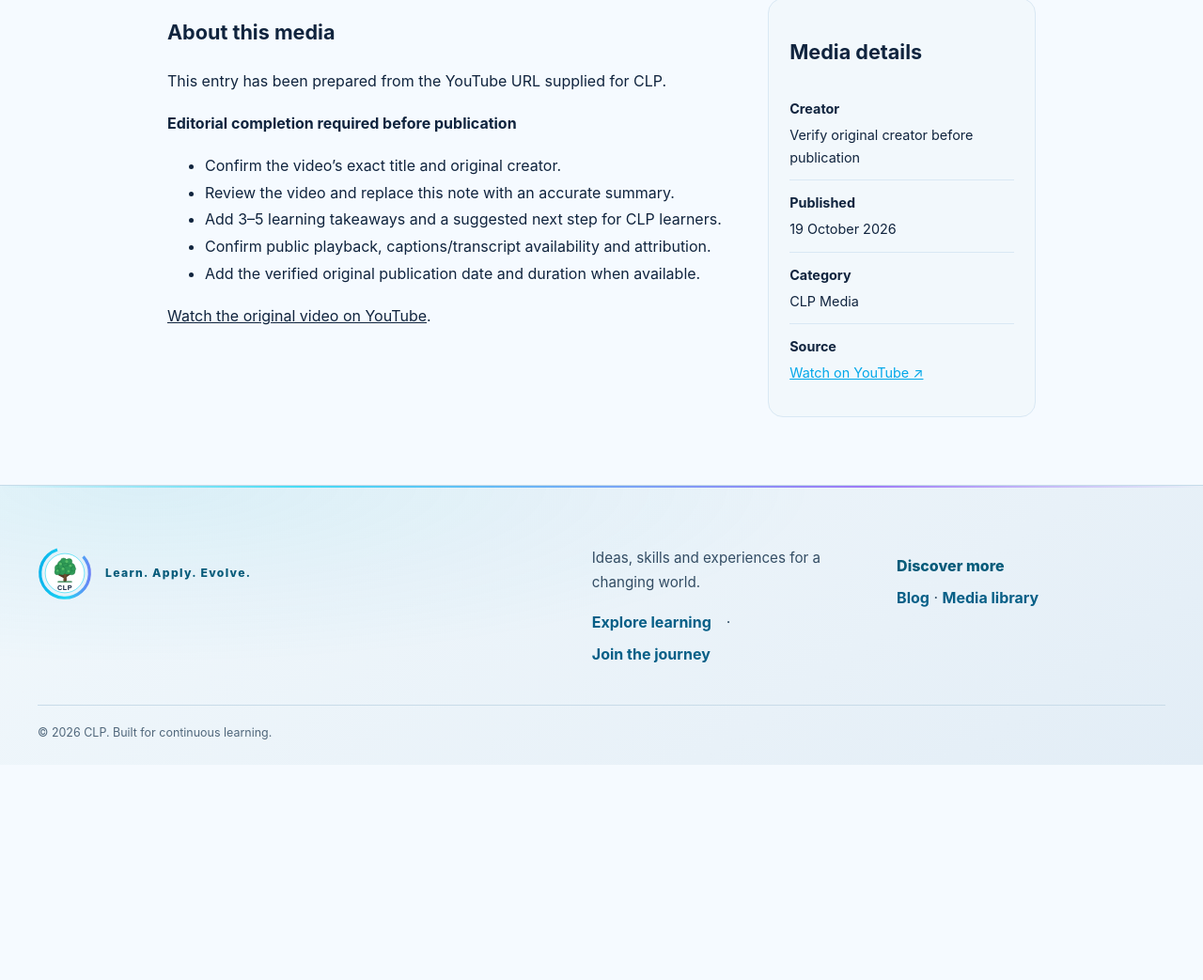
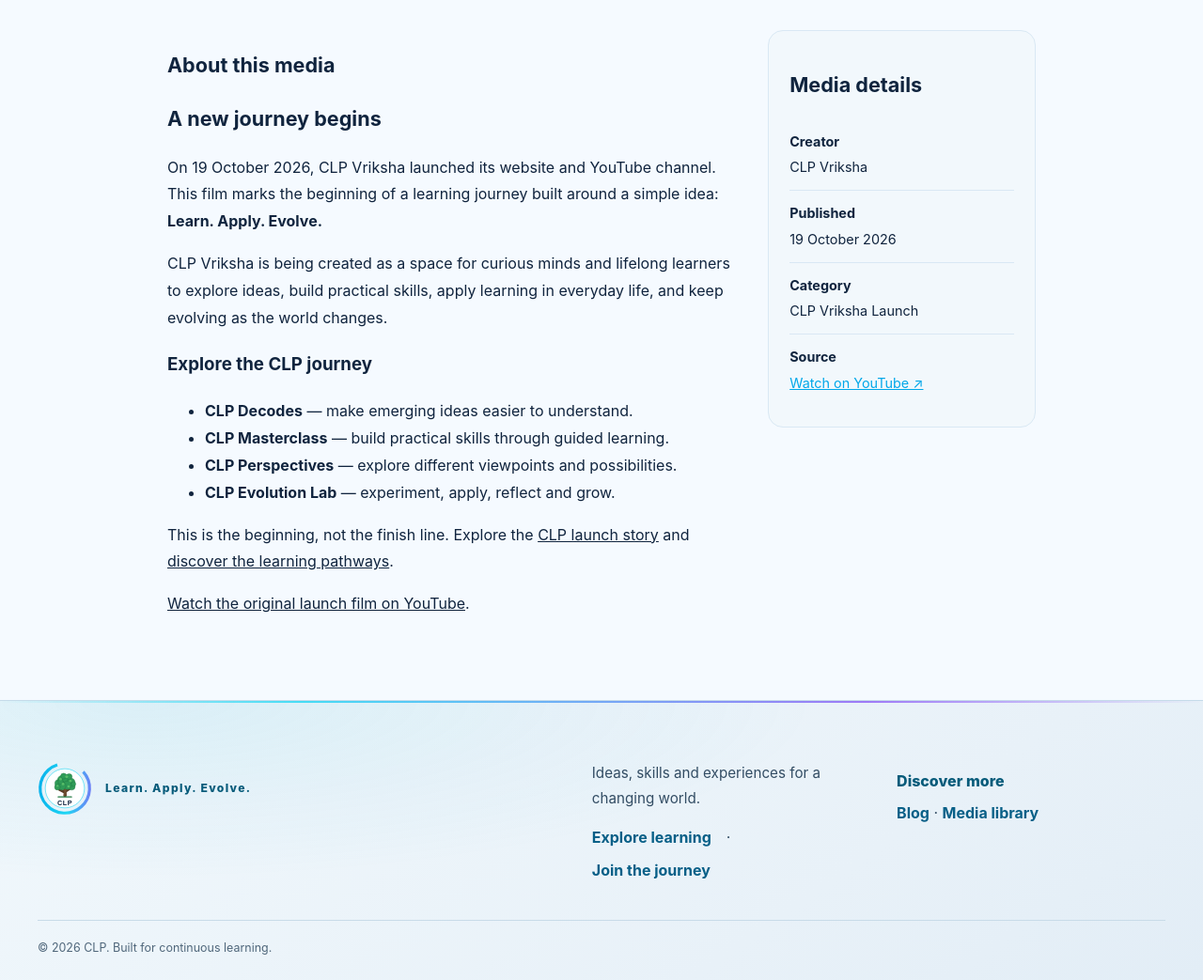
Before and after one commit to sanjeevkshu/clp, a Jekyll site: the page built from _media/2026-10-19-featured-video.md, in a window 1280 px wide and 1400 px high, scrolled down 683 px, cut to the strip 357-1400 px from the top of the window. Shown: the whole strip at 94% size. Built offline with Jekyll 4.4.1, drawn with Linux system fonts in a browser that asks for light colours; before the commit the page ends 1854 px from its top, so only the background shows below that; some of the changed text lies outside the part shown.

Commit message:
Publish launch video metadata and editorial detail page

```diff
--- a/_media/2026-10-19-featured-video.md
+++ b/_media/2026-10-19-featured-video.md
@@ -1,19 +1,27 @@
 ---
-title: "Featured YouTube Video"
-description: "Watch this CLP media feature on YouTube. The editorial summary, creator attribution and learning takeaways will be completed after the video metadata and content are verified."
-category: "CLP Media"
-creator: "Verify original creator before publication"
+title: "CLP Vriksha — Channel Launch Film"
+description: "Marking the launch of CLP Vriksha and its YouTube channel on 19 October 2026. Discover the vision behind Learn. Apply. Evolve."
+permalink: /media/featured-video/
+date: 2026-10-19
+category: "CLP Vriksha Launch"
+creator: "CLP Vriksha"
 youtube_id: "_i6jUribYSA"
-thumbnail_alt: "Thumbnail for the featured YouTube video"
+thumbnail_alt: "Thumbnail for the CLP Vriksha channel launch film"
 ---
 
-This entry has been prepared from the YouTube URL supplied for CLP.
+## A new journey begins
 
-**Editorial completion required before publication**
-- Confirm the video's exact title and original creator.
-- Review the video and replace this note with an accurate summary.
-- Add 3–5 learning takeaways and a suggested next step for CLP learners.
-- Confirm public playback, captions/transcript availability and attribution.
-- Add the verified original publication date and duration when available.
+On 19 October 2026, CLP Vriksha launched its website and YouTube channel. This film marks the beginning of a learning journey built around a simple idea: **Learn. Apply. Evolve.**
 
-[Watch the original video on YouTube](https://www.youtube.com/watch?v=_i6jUribYSA).
+CLP Vriksha is being created as a space for curious minds and lifelong learners to explore ideas, build practical skills, apply learning in everyday life, and keep evolving as the world changes.
+
+### Explore the CLP journey
+
+- **CLP Decodes** — make emerging ideas easier to understand.
+- **CLP Masterclass** — build practical skills through guided learning.
+- **CLP Perspectives** — explore different viewpoints and possibilities.
+- **CLP Evolution Lab** — experiment, apply, reflect and grow.
+
+This is the beginning, not the finish line. Explore the [CLP launch story]({{ '/launch/' | relative_url }}) and [discover the learning pathways]({{ '/learn/' | relative_url }}).
+
+[Watch the original launch film on YouTube](https://youtu.be/_i6jUribYSA).
```
